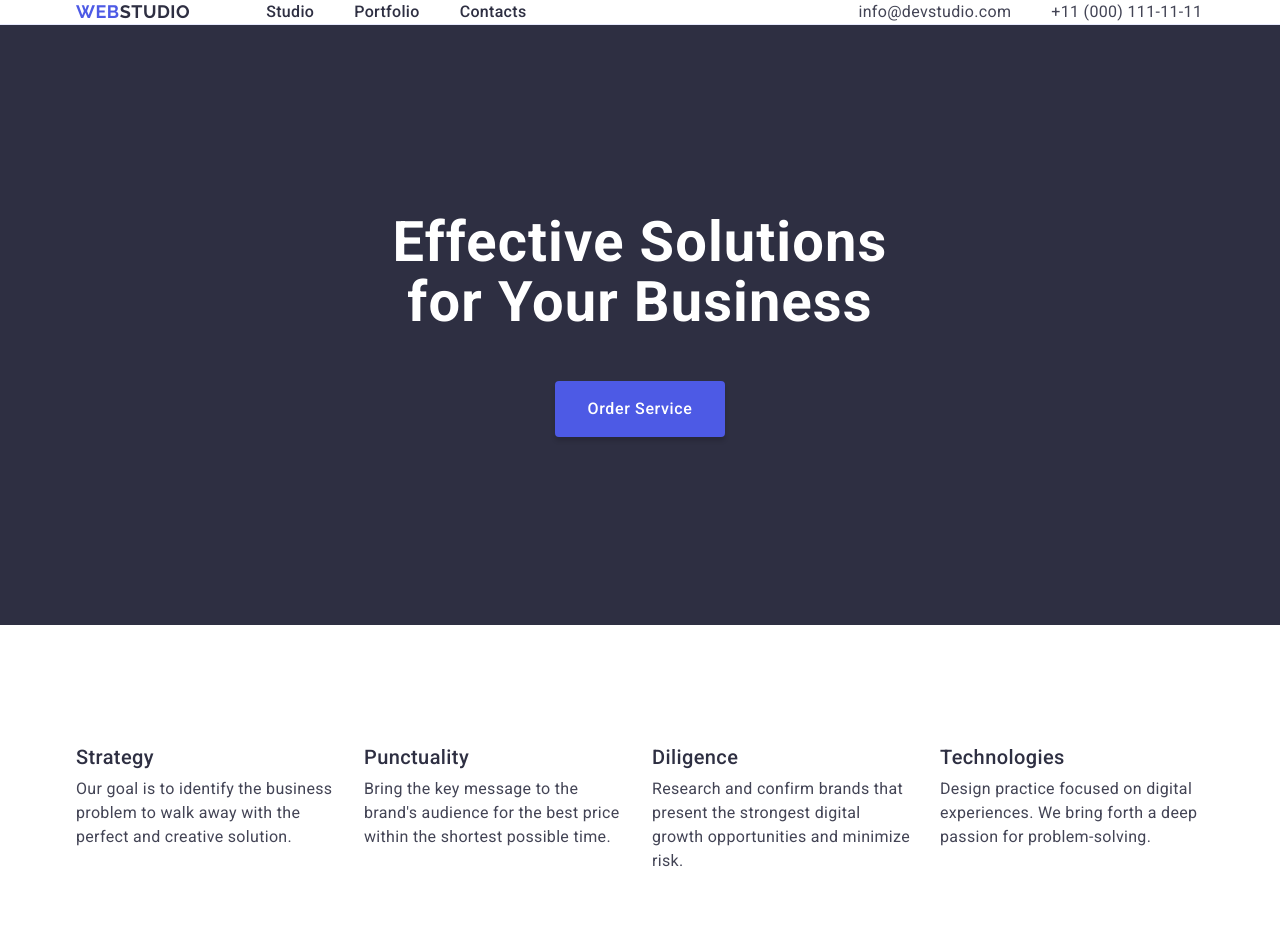
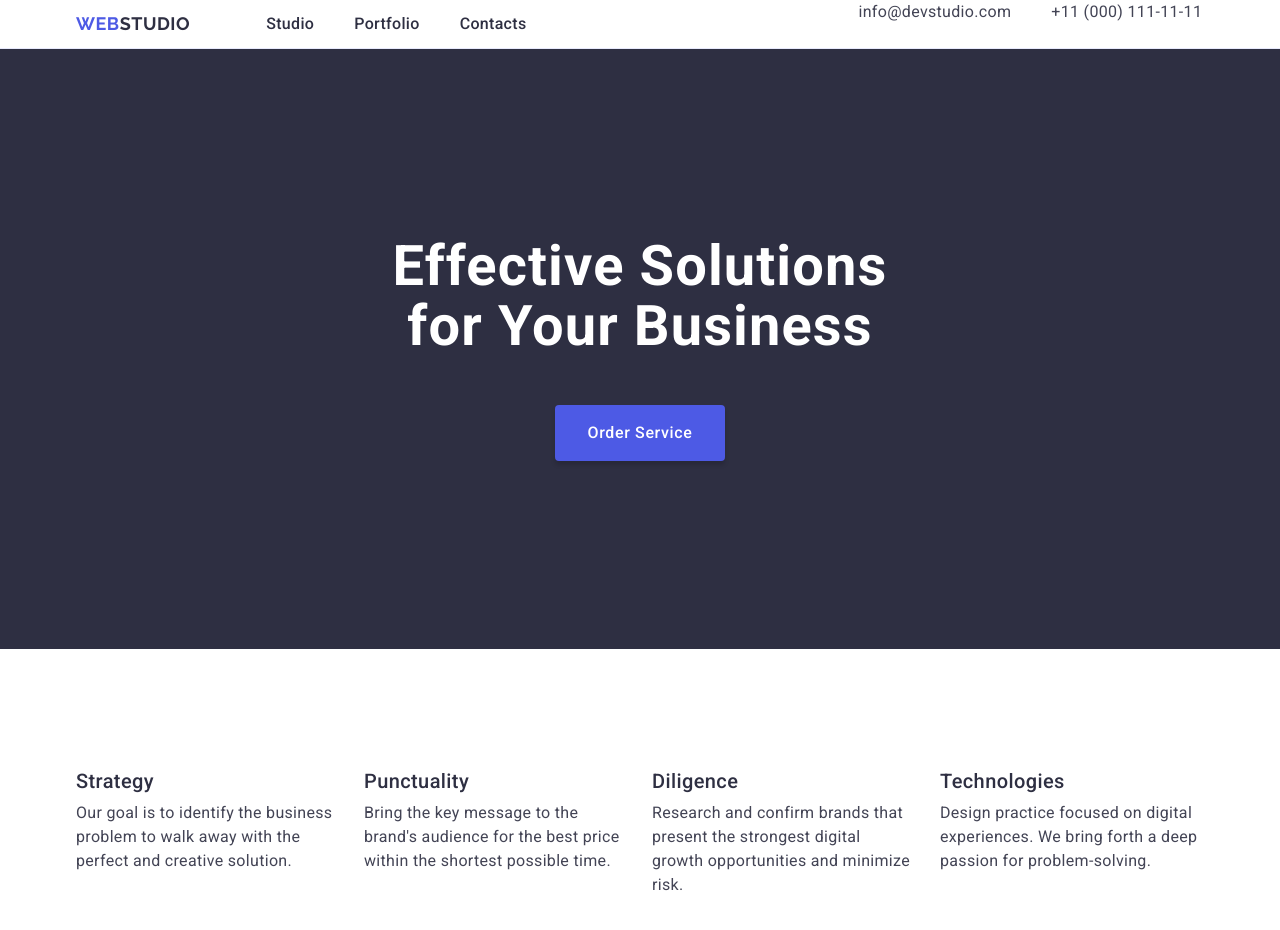
Before and after one commit to BogdanSemenyuk/goit-markup-hw-03, a plain HTML site: page index.html in a window 1280 px wide. Shown: the top 930 px of the page. Drawn offline with nearby package versions, Linux system fonts and the light colour scheme.

Commit message:
add index.html and css

```diff
--- a/css/styles.css
+++ b/css/styles.css
@@ -91,13 +91,14 @@ img {
     display: flex;
     gap: 40px;
 }
-
+.adress-list-item{
+    padding-bottom: 24px;
+}
 .address-link {
     font-size: 16px;
     line-height: 1.5;
     letter-spacing: 0.02em;
     color: #434455;
-    padding-bottom: 24px;
 }
 .address-link:hover,
 .address-link:focus {
--- a/index.html
+++ b/index.html
@@ -31,8 +31,8 @@
             </nav>
             <address class="address" id="Contacts">
                 <ul class="address-list">
-                    <li><a class="address-link" href="mailto:info@devstudio.com">info@devstudio.com</a></li>
-                    <li><a class="address-link" href="tel:+110001111111">+11 (000) 111-11-11</a></li>
+                    <li class="adress-list-item"><a class="address-link" href="mailto:info@devstudio.com">info@devstudio.com</a></li>
+                    <li class="adress-list-item"><a class="address-link" href="tel:+110001111111">+11 (000) 111-11-11</a></li>
                 </ul>
             </address>
         </div>
```
